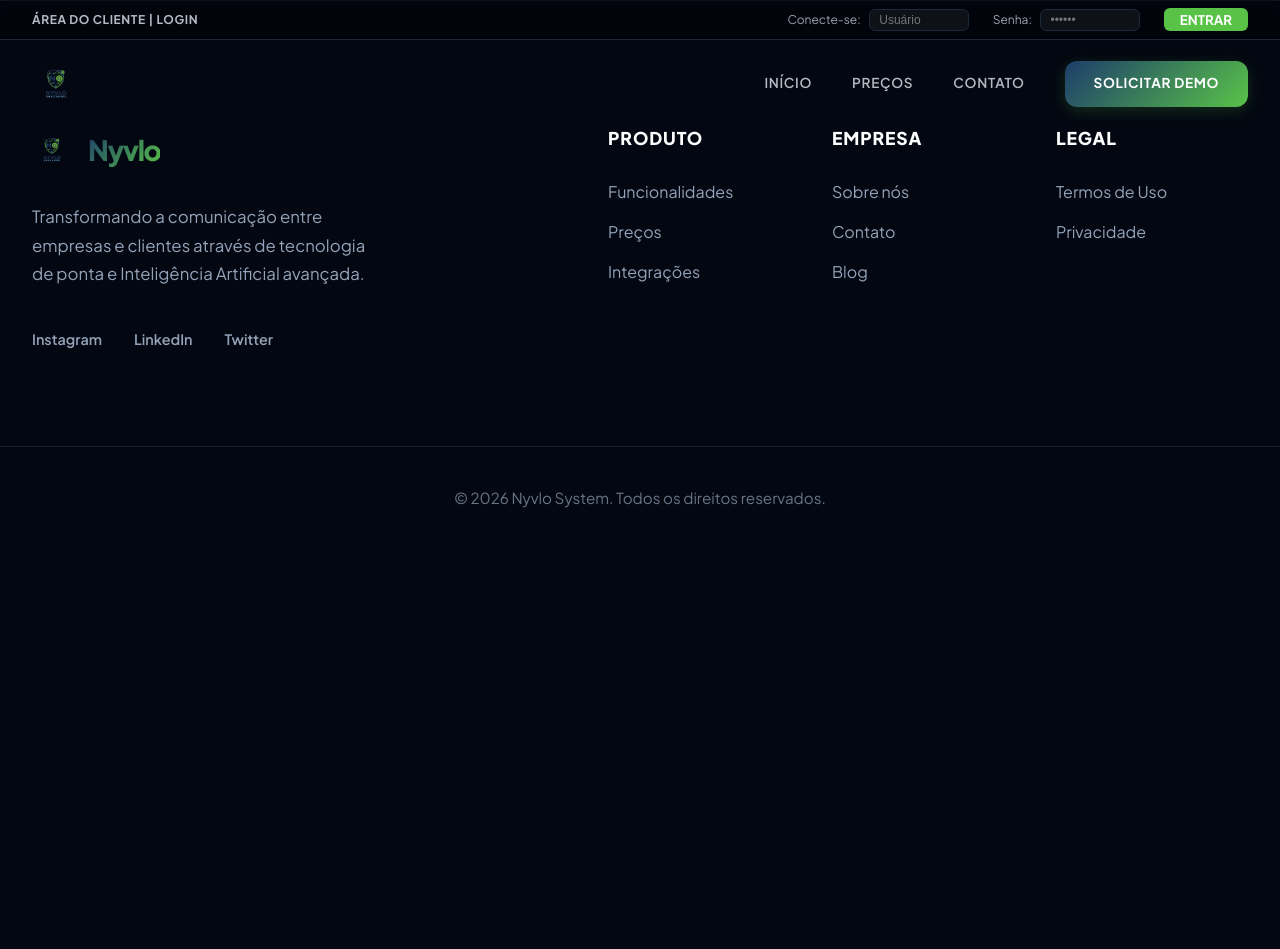
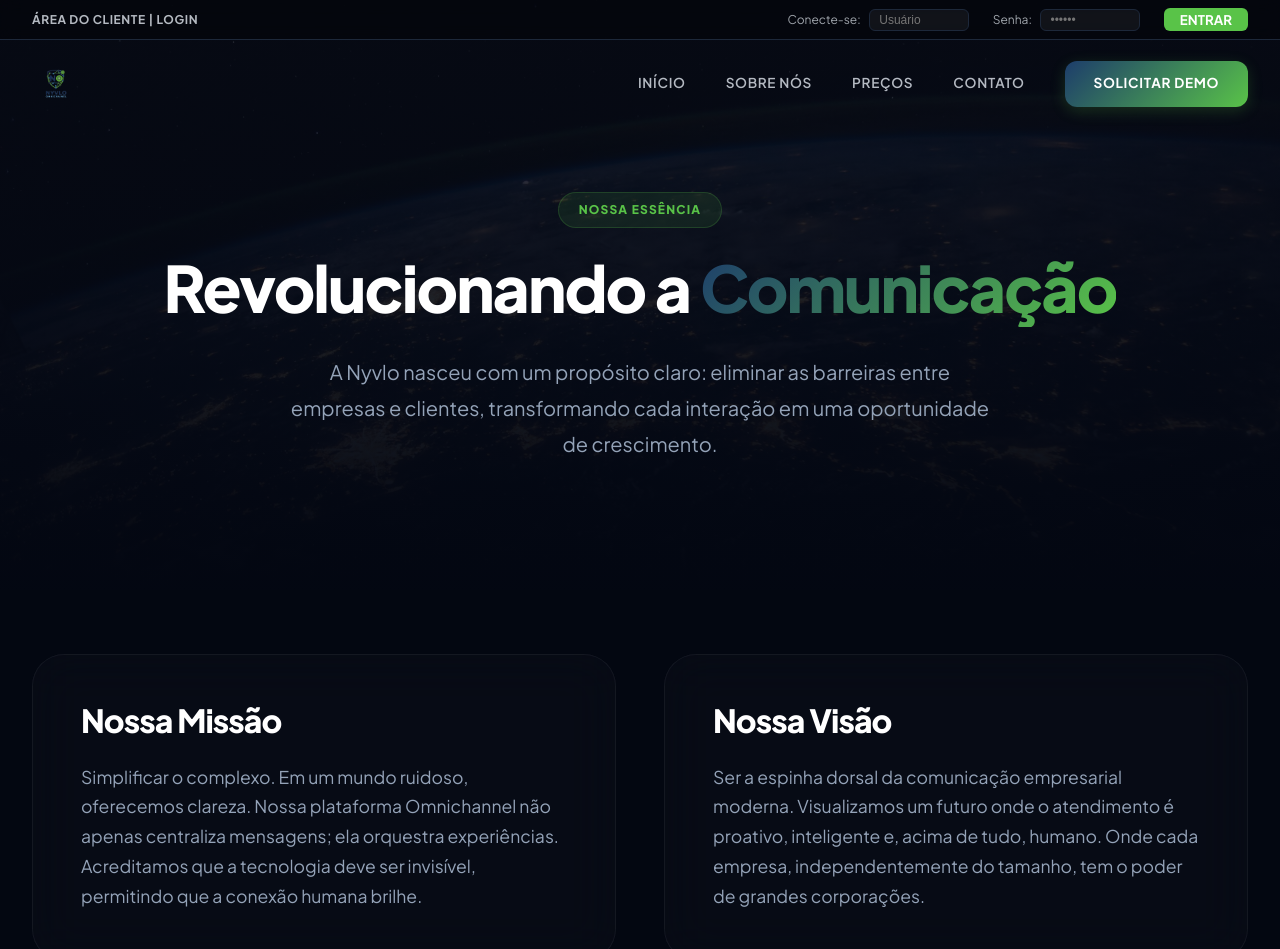
Before and after one commit to Nyvlo/Site-Nyvlo, a Vue app: page /about in a window 1280 px wide. Shown: the top 949 px of the page. Before the commit the page ends 800 px from the top, so only its background shows below. Built offline with nearby package versions, Linux system fonts and the light colour scheme.

Commit message:
feat: add About Us page

```diff
--- a/src/components/Hero.vue
+++ b/src/components/Hero.vue
@@ -33,7 +33,7 @@
     <div class="container relative-z">
       <div class="hero-container">
         <div class="hero-content animate-fade-in">
-          <span class="badge">Lançamento v2.0</span>
+
           <h1>Controle total do seu atendimento <span class="brand-gradient-text">Omnichannel</span></h1>
           <p>A excelência que seu cliente exige. Centralize seu atendimento e potencialize vendas com a mais avançada tecnologia de orquestração omnichannel.</p>
           <div class="hero-actions">
@@ -108,20 +108,7 @@
   align-items: center;
 }
 
-.badge {
-  display: inline-block;
-  padding: 0.5rem 1.2rem;
-  background: rgba(89, 195, 72, 0.1);
-  border: 1px solid rgba(89, 195, 72, 0.2);
-  border-radius: 100px;
-  color: var(--vibrant-green);
-  font-size: 0.75rem;
-  font-weight: 800;
-  text-transform: uppercase;
-  letter-spacing: 0.1em;
-  margin-bottom: 2rem;
-  backdrop-filter: blur(10px);
-}
+
 
 h1 {
   font-size: 5rem;
--- a/src/components/Navbar.vue
+++ b/src/components/Navbar.vue
@@ -45,6 +45,7 @@
 
         <div class="nav-links-right">
           <RouterLink to="/">Início</RouterLink>
+          <RouterLink to="/about">Sobre Nós</RouterLink>
           <RouterLink to="/#pricing">Preços</RouterLink>
           <RouterLink to="/#contact">Contato</RouterLink>
           <a href="#contact" class="btn-demo bg-gradient">Solicitar Demo</a>
--- a/src/router/index.js
+++ b/src/router/index.js
@@ -1,5 +1,6 @@
 import { createRouter, createWebHistory } from 'vue-router'
 import HomeView from '../views/HomeView.vue'
+import AboutView from '../views/AboutView.vue'
 
 const router = createRouter({
     history: createWebHistory(),
@@ -8,6 +9,11 @@
             path: '/',
             name: 'home',
             component: HomeView
+        },
+        {
+            path: '/about',
+            name: 'about',
+            component: AboutView
         }
     ],
     scrollBehavior(to, from, savedPosition) {
@@ -17,8 +23,13 @@
                 behavior: 'smooth',
             }
         }
-        return { top: 0 }
+        return { top: 0, behavior: 'smooth' }
     }
 })
 
+// Prevent browser from restoring scroll position
+if ('scrollRestoration' in history) {
+    history.scrollRestoration = 'manual';
+}
+
 export default router
--- /dev/null
+++ b/src/views/AboutView.vue
@@ -0,0 +1,236 @@
+<script setup>
+import { onMounted } from 'vue';
+// Reusing the same background for consistency or a new one if available
+import heroBg from '../assets/backgrounds/hero_bg.webp';
+
+onMounted(() => {
+  window.scrollTo(0, 0);
+});
+</script>
+
+<template>
+  <div class="about-page">
+    <!-- Hero Section -->
+    <section class="about-hero" :style="{ backgroundImage: `url(${heroBg})` }">
+      <div class="overlay"></div>
+      <div class="container relative-z">
+        <div class="content animate-fade-in">
+          <span class="badge">Nossa Essência</span>
+          <h1>Revolucionando a <span class="brand-gradient-text">Comunicação</span></h1>
+          <p class="hero-text">
+            A Nyvlo nasceu com um propósito claro: eliminar as barreiras entre empresas e clientes,
+            transformando cada interação em uma oportunidade de crescimento.
+          </p>
+        </div>
+      </div>
+    </section>
+
+    <!-- Mission & Values Section -->
+    <section class="mission-section">
+      <div class="container">
+        <div class="grid-layout">
+          <div class="text-block glass animate-fade-in" style="animation-delay: 0.2s;">
+            <h3>Nossa Missão</h3>
+            <p>
+              Simplificar o complexo. Em um mundo ruidoso, oferecemos clareza.
+              Nossa plataforma Omnichannel não apenas centraliza mensagens; ela orquestra experiências.
+              Acreditamos que a tecnologia deve ser invisível, permitindo que a conexão humana brilhe.
+            </p>
+          </div>
+          <div class="text-block glass animate-fade-in" style="animation-delay: 0.4s;">
+            <h3>Nossa Visão</h3>
+            <p>
+              Ser a espinha dorsal da comunicação empresarial moderna.
+              Visualizamos um futuro onde o atendimento é proativo, inteligente e, acima de tudo, humano.
+              Onde cada empresa, independentemente do tamanho, tem o poder de grandes corporações.
+            </p>
+          </div>
+        </div>
+      </div>
+    </section>
+
+    <!-- Values Grid -->
+    <section class="values-section">
+      <div class="container">
+        <h2 class="section-title">Nossos Pilares</h2>
+        <div class="values-grid">
+          <div class="value-card glass">
+            <div class="icon">🚀</div>
+            <h4>Inovação Contínua</h4>
+            <p>Não seguimos tendências, nós as criamos. Estamos sempre um passo à frente.</p>
+          </div>
+          <div class="value-card glass">
+            <div class="icon">🤝</div>
+            <h4>Sucesso do Cliente</h4>
+            <p>Seu crescimento é o nosso combustível. Somos parceiros, não apenas fornecedores.</p>
+          </div>
+          <div class="value-card glass">
+            <div class="icon">💎</div>
+            <h4>Excelência</h4>
+            <p>O "bom" é inimigo do ótimo. Buscamos a perfeição em cada linha de código.</p>
+          </div>
+          <div class="value-card glass">
+            <div class="icon">🛡️</div>
+            <h4>Transparência</h4>
+            <p>Confiança é a base de tudo. Operamos com clareza e integridade absoluta.</p>
+          </div>
+        </div>
+      </div>
+    </section>
+  </div>
+</template>
+
+<style scoped>
+.about-page {
+  background-color: var(--background);
+  min-height: 100vh;
+}
+
+.about-hero {
+  position: relative;
+  padding: 12rem 0 8rem;
+  background-size: cover;
+  background-position: center;
+  background-attachment: fixed;
+  text-align: center;
+}
+
+.overlay {
+  position: absolute;
+  top: 0;
+  left: 0;
+  width: 100%;
+  height: 100%;
+  background: linear-gradient(180deg, rgba(8, 12, 24, 0.8) 0%, var(--background) 100%);
+  z-index: 0;
+}
+
+.relative-z {
+  position: relative;
+  z-index: 2;
+}
+
+.badge {
+  display: inline-block;
+  padding: 0.5rem 1.2rem;
+  background: rgba(89, 195, 72, 0.1);
+  border: 1px solid rgba(89, 195, 72, 0.2);
+  border-radius: 100px;
+  color: var(--vibrant-green);
+  font-size: 0.75rem;
+  font-weight: 800;
+  text-transform: uppercase;
+  letter-spacing: 0.1em;
+  margin-bottom: 1.5rem;
+  backdrop-filter: blur(10px);
+}
+
+h1 {
+  font-size: 4rem;
+  font-weight: 900;
+  margin-bottom: 2rem;
+  line-height: 1.1;
+  color: white;
+}
+
+.hero-text {
+  font-size: 1.25rem;
+  color: var(--text-muted);
+  max-width: 700px;
+  margin: 0 auto;
+  line-height: 1.8;
+}
+
+.mission-section {
+  padding: 4rem 0;
+}
+
+.grid-layout {
+  display: grid;
+  grid-template-columns: 1fr 1fr;
+  gap: 3rem;
+}
+
+.text-block {
+  padding: 3rem;
+  border-radius: 2rem;
+  background: rgba(255, 255, 255, 0.02);
+  border: 1px solid rgba(255, 255, 255, 0.05);
+}
+
+.text-block h3 {
+  font-size: 2rem;
+  margin-bottom: 1.5rem;
+  color: white;
+  font-weight: 800;
+}
+
+.text-block p {
+  color: var(--text-muted);
+  line-height: 1.7;
+  font-size: 1.1rem;
+}
+
+.values-section {
+  padding: 6rem 0 10rem;
+}
+
+.section-title {
+  text-align: center;
+  font-size: 3rem;
+  font-weight: 900;
+  color: white;
+  margin-bottom: 4rem;
+}
+
+.values-grid {
+  display: grid;
+  grid-template-columns: repeat(4, 1fr);
+  gap: 2rem;
+}
+
+.value-card {
+  padding: 2.5rem 1.5rem;
+  border-radius: 1.5rem;
+  text-align: center;
+  background: rgba(255, 255, 255, 0.02);
+  border: 1px solid rgba(255, 255, 255, 0.05);
+  transition: transform 0.3s ease;
+}
+
+.value-card:hover {
+  transform: translateY(-10px);
+  background: rgba(255, 255, 255, 0.05);
+  border-color: var(--vibrant-green);
+}
+
+.icon {
+  font-size: 3rem;
+  margin-bottom: 1.5rem;
+}
+
+.value-card h4 {
+  color: white;
+  font-size: 1.25rem;
+  font-weight: 700;
+  margin-bottom: 1rem;
+}
+
+.value-card p {
+  color: var(--text-muted);
+  font-size: 0.95rem;
+  line-height: 1.6;
+}
+
+@media (max-width: 1024px) {
+  h1 { font-size: 3rem; }
+  .grid-layout { grid-template-columns: 1fr; }
+  .values-grid { grid-template-columns: 1fr 1fr; }
+}
+
+@media (max-width: 768px) {
+  .about-hero { padding: 8rem 0 4rem; }
+  h1 { font-size: 2.5rem; }
+  .values-grid { grid-template-columns: 1fr; }
+}
+</style>
```
